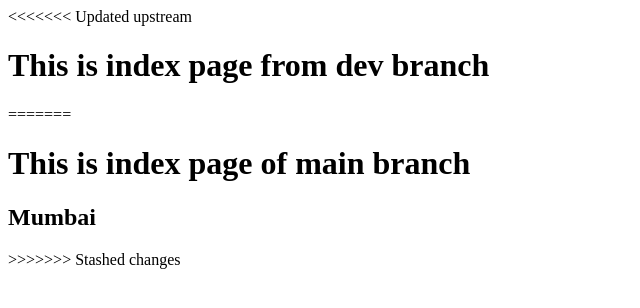
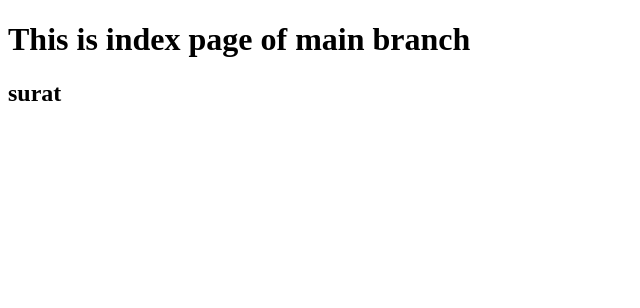
Before and after one commit to mohit-trentiums/Demo, a plain HTML site: page index.html in a window 1280 px wide. Shown: the whole page, without its empty margins (0-640 px from the left). Drawn offline with Linux system fonts and the light colour scheme.

Commit message:
add surat in dev branch

```diff
--- a/index.html
+++ b/index.html
@@ -9,13 +9,9 @@
 </head>
 
 <body>
-<<<<<<< Updated upstream
-    <h1>This is index page from dev branch</h1>
-=======
     <h1>This is index page of main branch</h1>
 
-    <h2>Mumbai</h2>
->>>>>>> Stashed changes
+    <h2>surat</h2>
 </body>
 
 </html>
```
